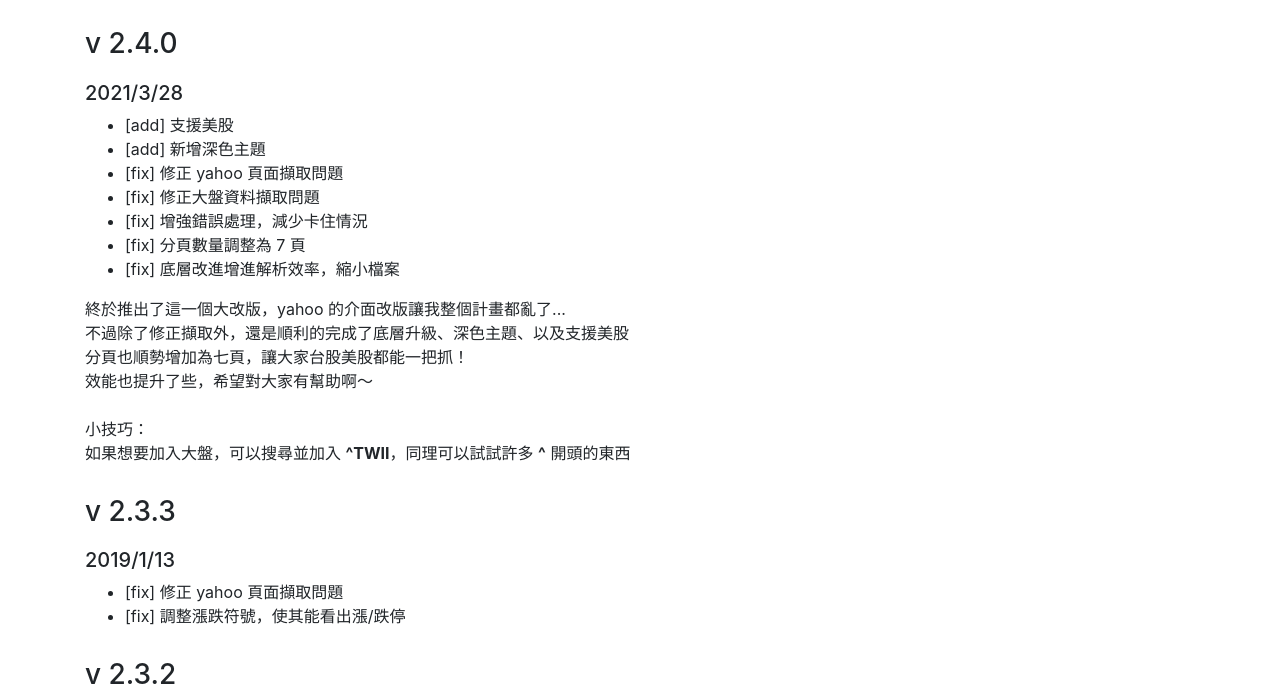
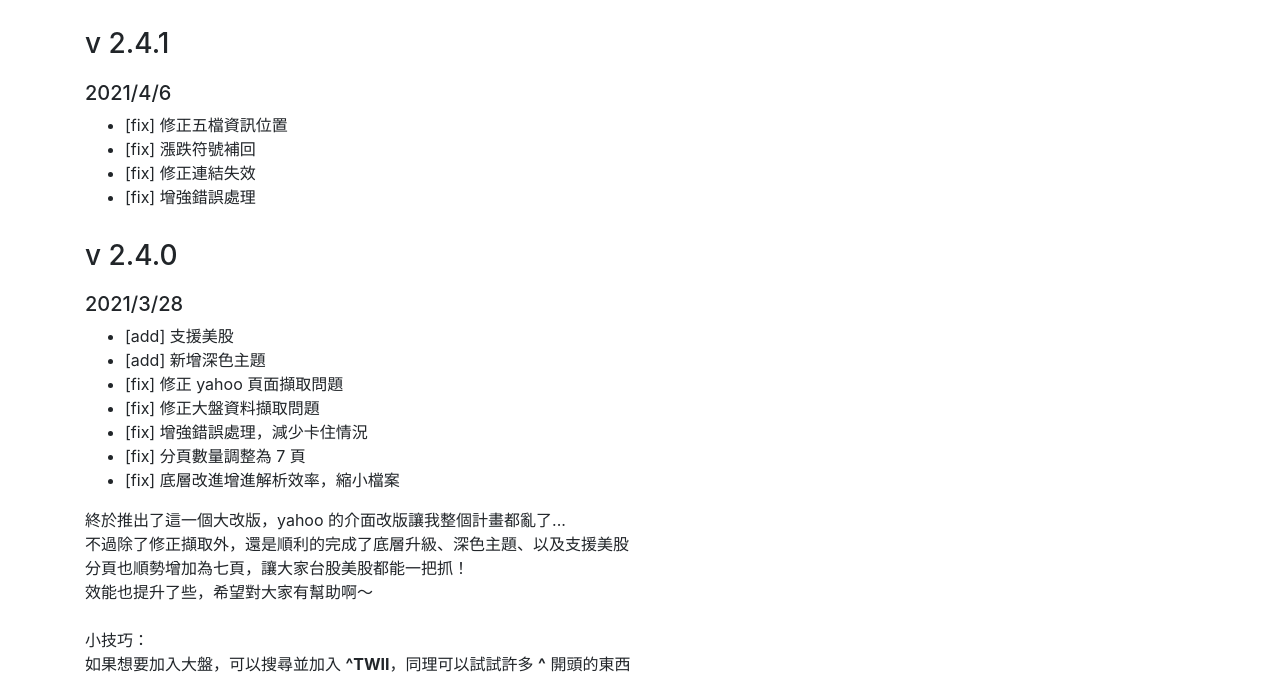
Before and after one commit to CelloCello/ystock-site, a plain HTML site: page version.html in a window 1280 px wide. Shown: the part 115-801 px from the top of the page. Drawn offline with Linux system fonts and the light colour scheme.

Commit message:
fix: upgrade version info

```diff
--- a/version.html
+++ b/version.html
@@ -44,6 +44,15 @@
       <h1>版本歷史</h1>
 
       <section>
+        <h3>v 2.4.1</h3>
+        <h5>2021/4/6</h5>
+        <ul>
+          <li>[fix] 修正五檔資訊位置</li>
+          <li>[fix] 漲跌符號補回</li>
+          <li>[fix] 修正連結失效</li>
+          <li>[fix] 增強錯誤處理</li>
+        </ul>
+
         <h3>v 2.4.0</h3>
         <h5>2021/3/28</h5>
         <ul>
```
